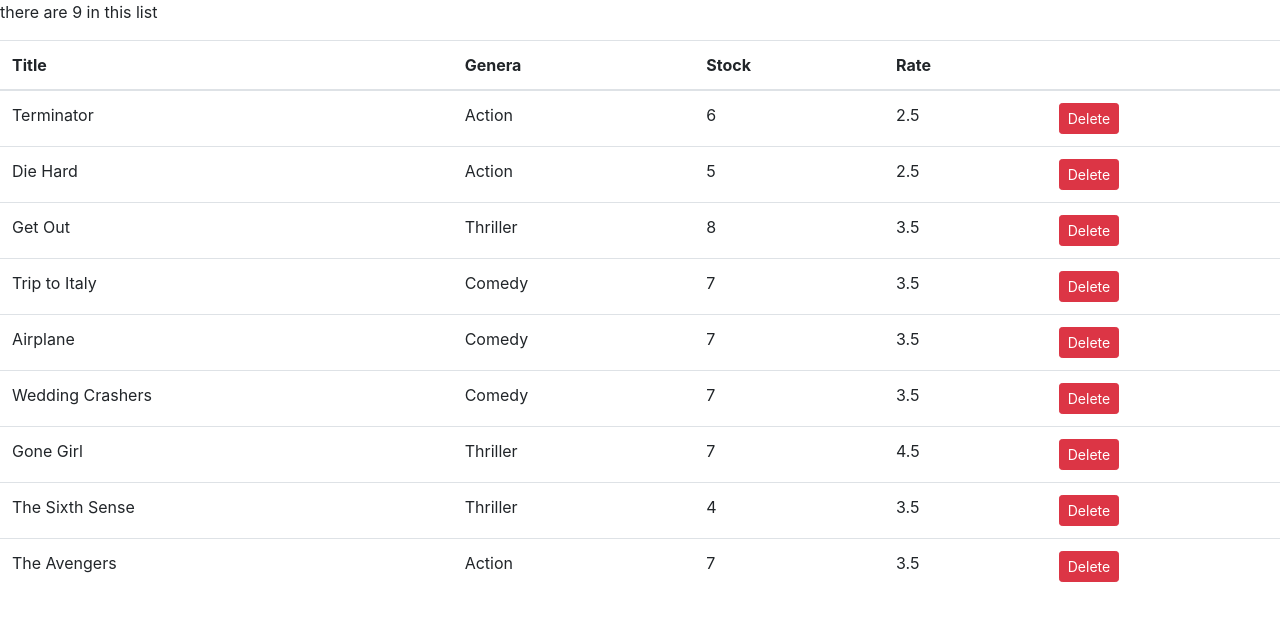
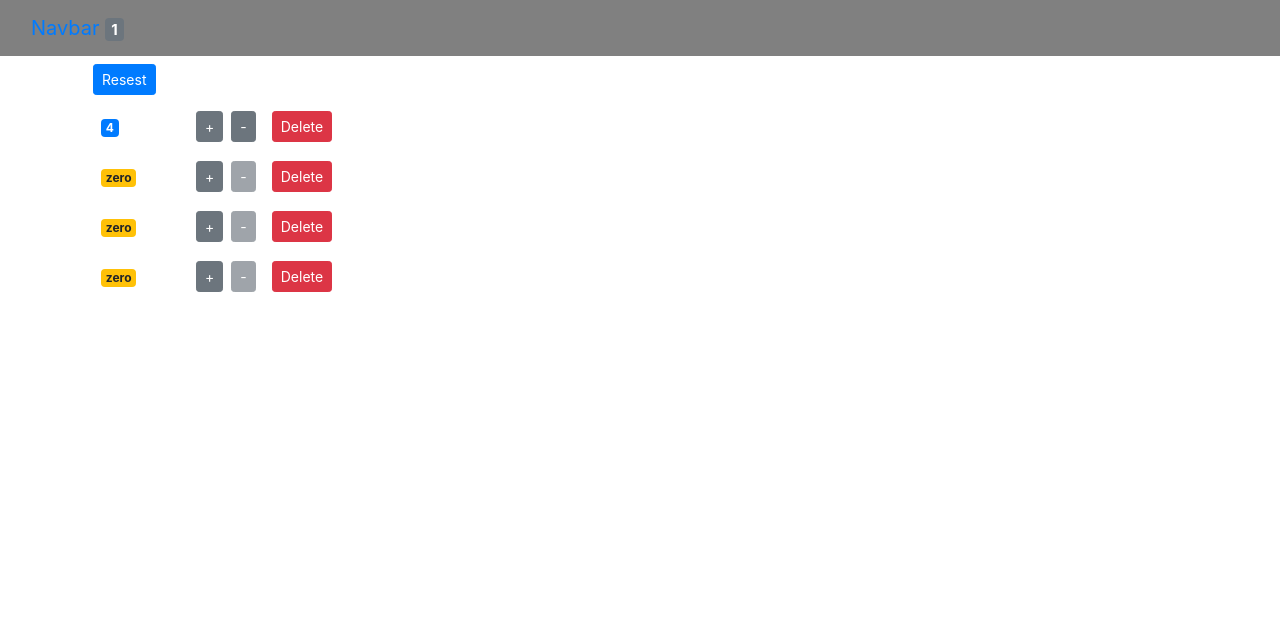
Before and after one commit to sardarshoaib791/vidlyMovies, a React (Create React App) app: page / in a window 1280 px wide. Shown: the top 620 px of the page. Built offline with nearby package versions, Linux system fonts and the light colour scheme; the HTML template or start-up script is replaced by a standard one.

Commit message:
1jun2024

```diff
--- a/src/App.js
+++ b/src/App.js
@@ -1,12 +1,76 @@
 import './App.css';
 import Movies from './componets/movies';
+// import Counter from './componets/counter';
+import Counters from './componets/counters';
+import Navbar from './componets/navbar';
+import React, { Component } from 'react';
 
-function App() {
+
+
+
+class App extends Component {
+
+  state = {
+    counters: [
+        {id: 1, value: 4},
+        {id: 2, value: 0},
+        {id: 3, value: 0},
+        {id: 4, value: 0}
+    ]
+ };
+
+ handleDelete=(counterId)=>{
+    const counters=this.state.counters.filter(c=>c.id!==counterId);
+    this.setState({counters});
+    // console.log("delete called", counterId);
+ };
+ handleReset=()=>{
+    const counters= this.state.counters.map(c=>{
+        c.value=0;
+        return c;
+    })
+    this.setState({counters});
+
+ };
+
+ handleIncrement=(counter)=>{
+    const counters= [...this.state.counters];
+    const index = counters.indexOf(counter);
+    counters[index]= {...counter};
+    counters[index].value++;
+    this.setState({counters});
+
+ };
+
+ handleDecrement=(counter)=>{
+   const counters= [...this.state.counters];
+   const index = counters.indexOf(counter);
+   counters[index]= {...counter};
+   counters[index].value--;
+   this.setState({counters});
+
+};
+
+  render() {
   return (
+    <React.Fragment>
 
-      <Movies/>
+     <Navbar totalCounters={this.state.counters.filter(c=>c.value>0).length}/>
+     <main className='container'>
+     <Counters
+      counters={this.state.counters}
+      onDelete={this.handleDelete}
+      onReset={this.handleReset}
+      onIncrement={this.handleIncrement}
+      onDecrement={this.handleDecrement}
+            />
+     </main>
+      {/* <Movies/> */}
 
+
+      </React.Fragment>
   );
+}
 }
 
 export default App;
--- /dev/null
+++ b/src/componets/counter.jsx
@@ -0,0 +1,37 @@
+import React, { Component } from 'react';
+
+class Counter extends Component {
+
+    render() {
+        // console.log("props c", this.props);
+        return (
+            <div className='row'>
+
+                <div className='col-1 m-2'><span className={this.getBadgeClasses()}>{this.formateCount()}</span></div>
+                <div className='col'>
+                <button className='btn btn-secondary btn-sm' onClick={()=>this.props.onIncrement(this.props.counter)}>+</button>
+                <button className='btn btn-secondary btn-sm m-2'
+                onClick={()=>this.props.onDecrement(this.props.counter)}
+                disabled={this.props.counter.value===0? "disabled": ""}>-</button>
+                <button className='btn btn-danger btn-sm m-2' onClick={()=>this.props.onDelete(this.props.counter.id)}>Delete</button>
+                </div>
+            </div>
+        );
+    }
+
+    getBadgeClasses(){
+        let classes= "badge m-2 badge-";
+        classes+= this.props.counter.value===0? 'warning' : "primary";
+        return classes;
+
+    };
+
+    formateCount(){
+        return this.props.counter.value===0? "zero": this.props.counter.value;
+
+    }
+
+
+}
+
+export default Counter;
--- /dev/null
+++ b/src/componets/counters.jsx
@@ -0,0 +1,25 @@
+import React, { Component } from 'react';
+import Counter from './counter';
+
+class Counters extends Component {
+
+
+    render() {
+        const {onReset, onDelete, onIncrement,counters,onDecrement }=this.props;
+        return (
+            <div>
+            <button className='btn btn-primary btn-sm m-2' onClick={onReset}>Resest</button>
+            {counters.map(counter=> <Counter
+                key={counter.id}
+                onDelete={onDelete}
+                counter={counter}
+                onIncrement={onIncrement}
+                onDecrement={onDecrement}
+            />)}
+            </div>
+
+        );
+    }
+}
+
+export default Counters;
--- a/src/componets/movies.jsx
+++ b/src/componets/movies.jsx
@@ -11,7 +11,6 @@
         this.setState({movies})
 
     };
-
 
 
 
--- /dev/null
+++ b/src/componets/navbar.jsx
@@ -0,0 +1,14 @@
+import React, { Component } from 'react';
+
+// state less functional componets
+const Navbar = ({totalCounters}) => {
+
+return (<nav style={{backgroundColor:'gray'}} className="navbar bg-body-tertiary">
+<div className="container-fluid">
+  <a className="navbar-brand" href="#">Navbar <span className='badge bade-pill badge-secondary'>{totalCounters}</span></a>
+</div>
+</nav>);
+
+}
+
+export default Navbar;
```
